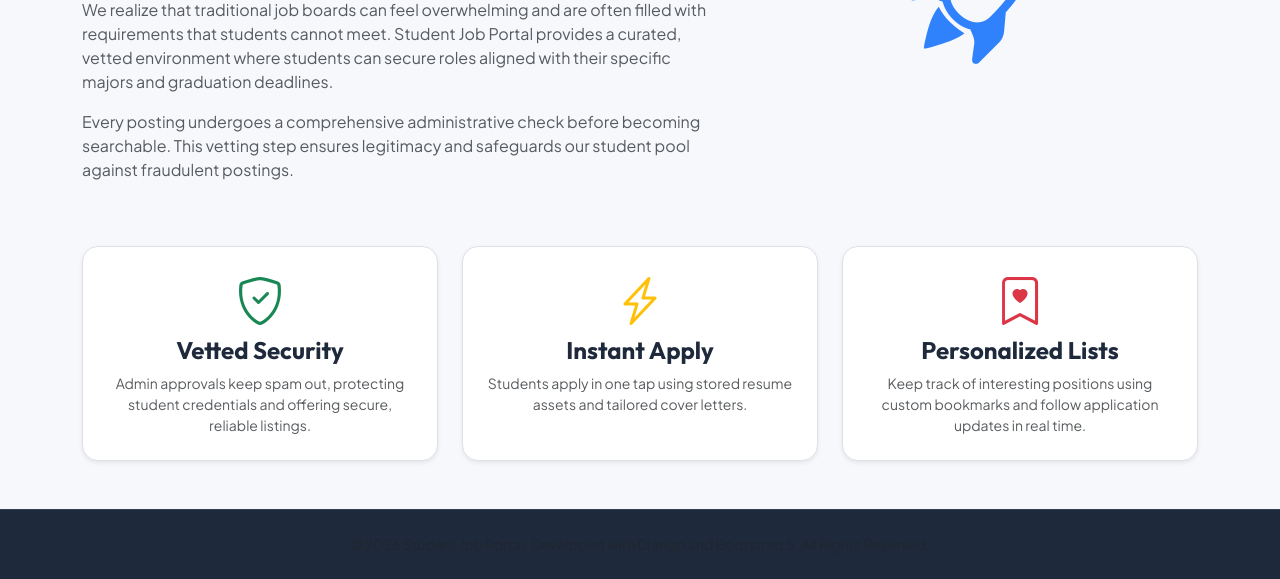
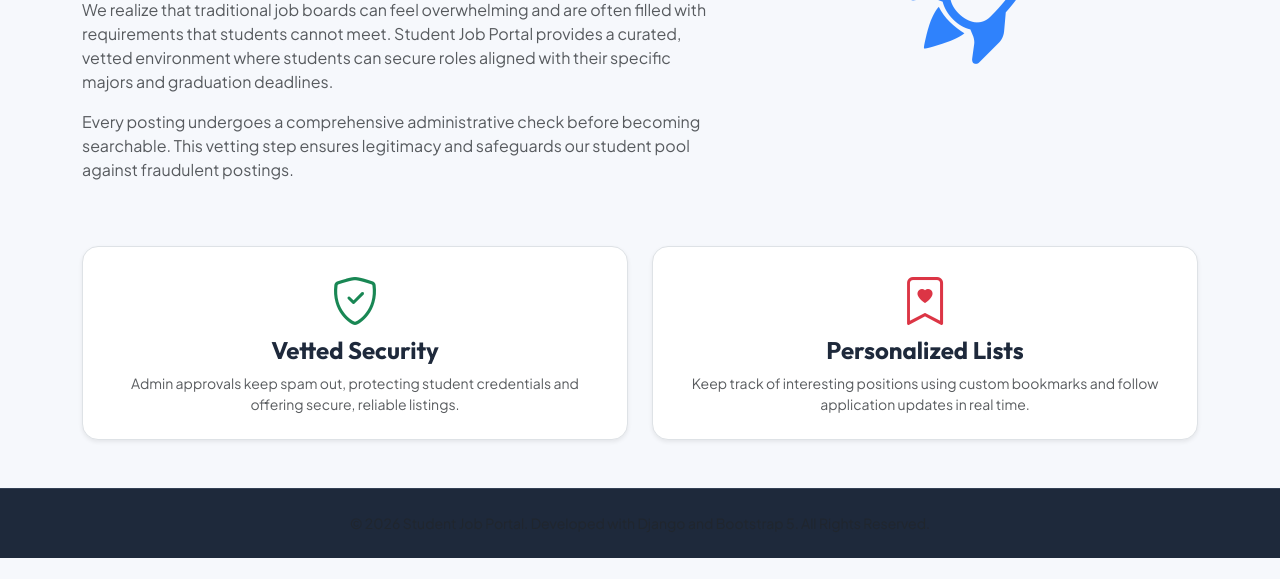
Before and after one commit to pknandam29/Student-Job-Portal, a Django app: page /about/ in a window 1280 px wide. Shown: the part 304-883 px from the top of the page. After the commit the page ends 862 px from the top, so only its background shows below. Run offline with Django 5.2, Linux system fonts and the light colour scheme; some libraries are stand-ins or nearby versions.

Commit message:
Remove Instant Apply section from about page

```diff
--- a/templates/about.html
+++ b/templates/about.html
@@ -15,21 +15,14 @@
 </div>
 
 <div class="row text-center mt-5">
-    <div class="col-md-4 mb-4">
+    <div class="col-md-6 mb-4">
         <div class="p-4 border rounded-4 bg-white shadow-sm h-100">
             <i class="bi bi-shield-check text-success display-5 mb-2"></i>
             <h4 class="fw-bold mt-2">Vetted Security</h4>
             <p class="text-muted mb-0 small">Admin approvals keep spam out, protecting student credentials and offering secure, reliable listings.</p>
         </div>
     </div>
-    <div class="col-md-4 mb-4">
-        <div class="p-4 border rounded-4 bg-white shadow-sm h-100">
-            <i class="bi bi-lightning-charge text-warning display-5 mb-2"></i>
-            <h4 class="fw-bold mt-2">Instant Apply</h4>
-            <p class="text-muted mb-0 small">Students apply in one tap using stored resume assets and tailored cover letters.</p>
-        </div>
-    </div>
-    <div class="col-md-4 mb-4">
+    <div class="col-md-6 mb-4">
         <div class="p-4 border rounded-4 bg-white shadow-sm h-100">
             <i class="bi bi-bookmark-heart text-danger display-5 mb-2"></i>
             <h4 class="fw-bold mt-2">Personalized Lists</h4>
```
